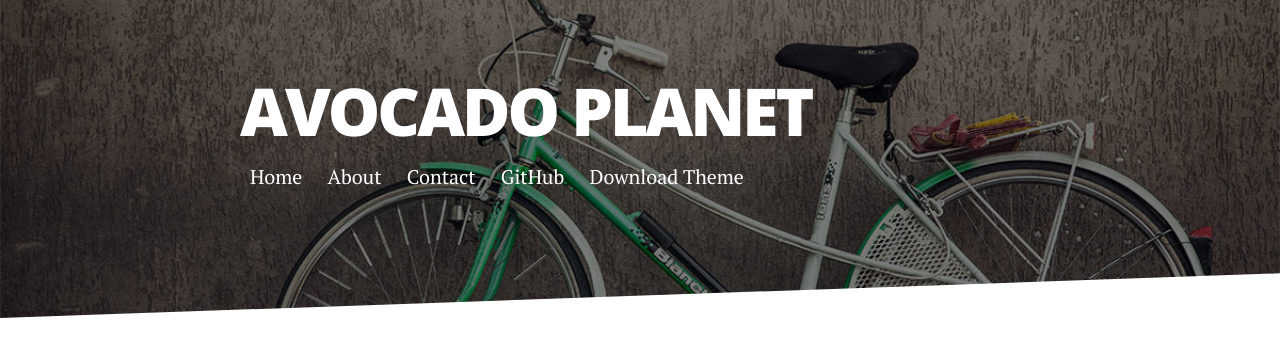
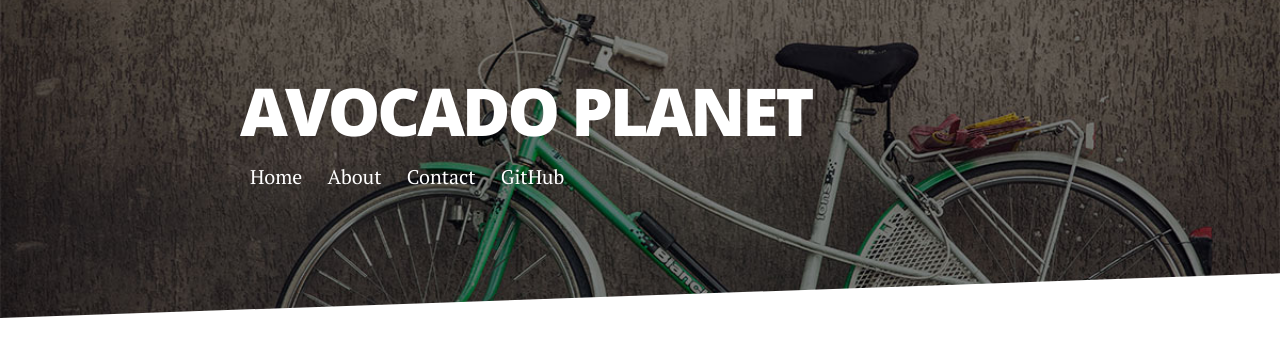
Before and after one commit to avocado-planet/blog, a Jekyll site: the page built from index.html, in a window 1280 px wide. Shown: the top 359 px of the page. Built offline with Jekyll 4.4.1, drawn with Linux system fonts in a browser that asks for light colours; nearby versions of some CDN libraries; the list of posts is cut into pages by our own code.

Commit message:
Update header GitHub link to avocado-planet, remove Download Theme

```diff
--- a/_includes/header.html
+++ b/_includes/header.html
@@ -8,8 +8,7 @@
                      <a href="{{ link.url | relative_url }}">{{ link.title }}</a>
                  </li>
                  {%- endfor -%}
-                 <li> <a href="https://github.com/brianmaierjr/long-haul" target="_blank">GitHub</a></li>
-                 <li><a href="https://github.com/brianmaierjr/long-haul/archive/master.zip">Download Theme</a></li>
+                 <li> <a href="https://github.com/avocado-planet/" target="_blank">GitHub</a></li>
              </ul>
          </nav>
      </div>
```
